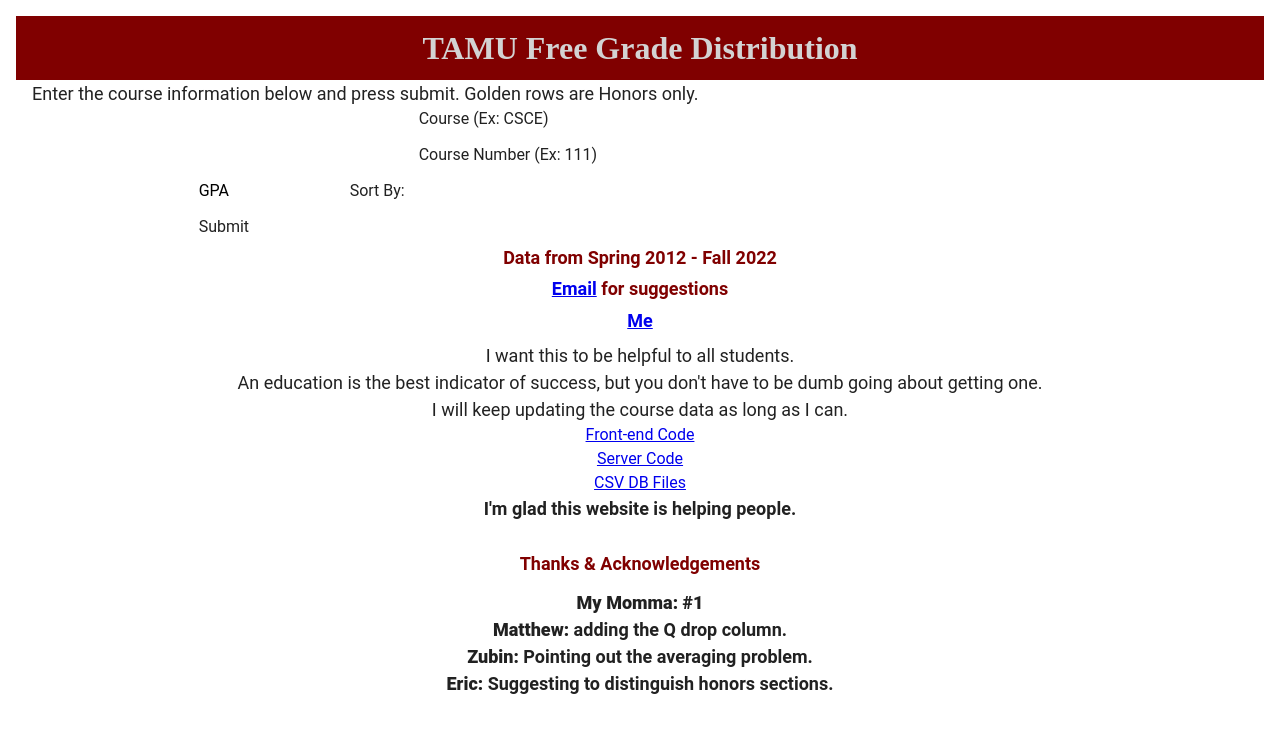
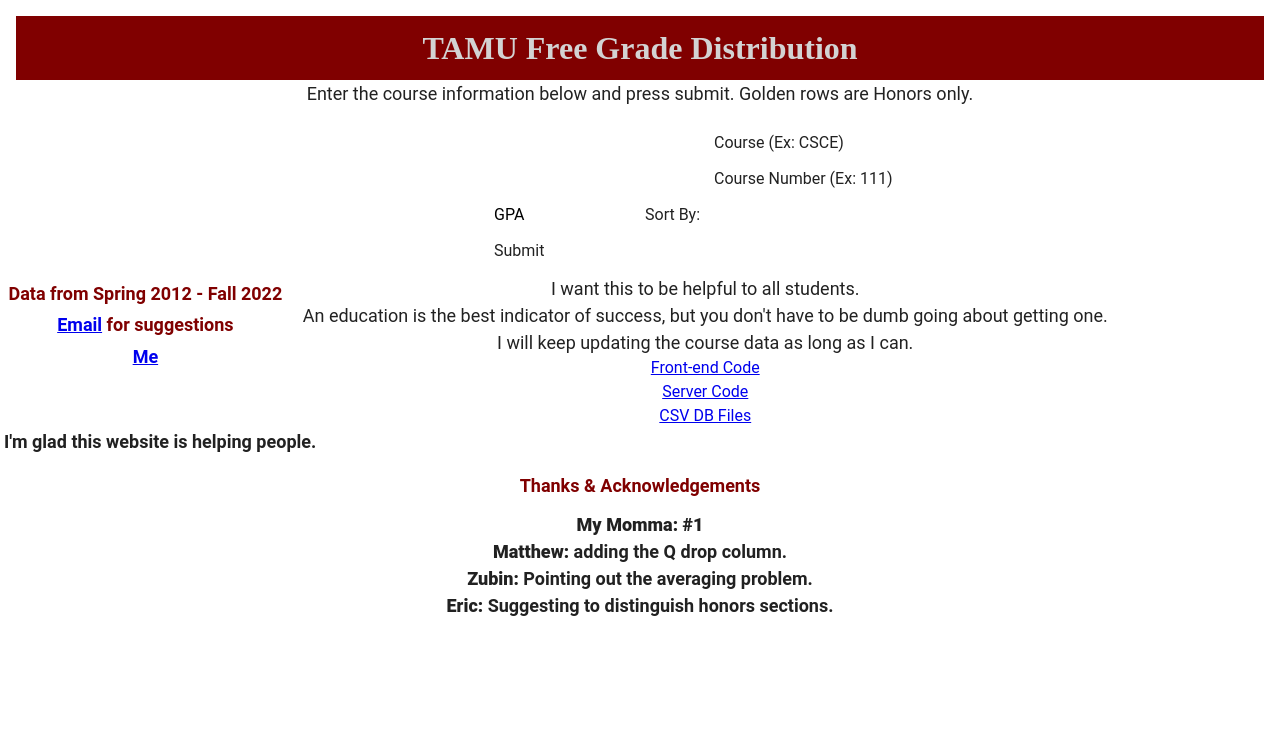
Before and after one commit to jippylong12/tamuFGD-Vue, a Vue app: page / in a window 1280 px wide. Shown: the top 732 px of the page. Built offline with nearby package versions, Linux system fonts and the light colour scheme.

Commit message:
Starting to convert to vuetify

```diff
--- a/src/App.vue
+++ b/src/App.vue
@@ -61,19 +61,17 @@
 }
 </script>
 <template>
-
   <v-app>
     <v-container fluid="true">
       <h1 class="title"> TAMU Free Grade Distribution</h1>
 
-      <div class="row">
-
-        <div class="col-12 d-flex justify-content-center mt-2 mt-sm-0 px-4">
-          <div class="row">
-            <div class="col-12">
+      <v-row>
+        <v-col cols="12" class="mt-2 mt-sm-0 px-4">
+          <v-row justify="center">
+            <v-col cols="12">
               <p class="text-center fs-5">Enter the course information below and press submit. Golden rows are Honors only.</p>
-            </div>
-            <div class="col-12 col-lg-6 offset-lg-3">
+            </v-col>
+            <v-col cols="12" lg="6" offset-lg="3">
               <form action="results.php" method="post" id="myForm">
 
                 <div class="row">
@@ -105,9 +103,9 @@
                 </div>
 
               </form>
-            </div>
-          </div>
-        </div>
+            </v-col>
+          </v-row>
+        </v-col>
 
         <div class="col-12 mb-2">
           <h5 class="suggestion"> Data from Spring 2012 - Fall 2022</h5>
@@ -128,7 +126,7 @@
         <div class="col-12">
           <p style="text-align: center"><b>I'm glad this website is helping people. </b> </p>
         </div>
-      </div>
+      </v-row>
 
       <br>
       <div>
```
